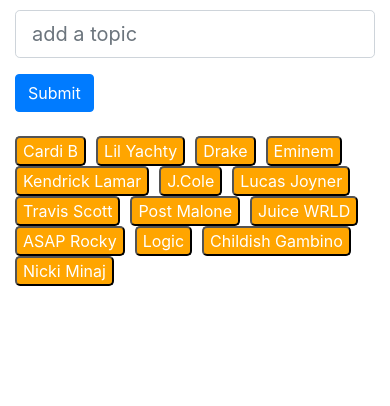
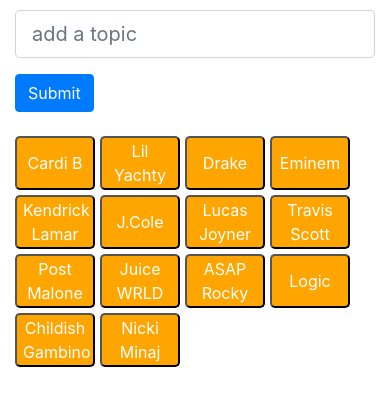
Before and after one commit to Baritonedad89/GifTastic, a plain HTML site: page index.html in a window 390 px wide. Shown: the part 70-476 px from the top of the page. Drawn offline with nearby package versions, Linux system fonts and the light colour scheme.

Commit message:
mad responsive

```diff
--- a/assets/css/style.css
+++ b/assets/css/style.css
@@ -2,17 +2,26 @@
   background: orange;
   color: white;
   border-radius: 5px;
-  width: auto;
+  width: 100%;
   margin-right: 10px;
   height: auto;
+}
+
+#buttonsDiv{
+  display:grid;
+  grid-gap: 5px;
+  max-width: 1140px;
+  grid-template-columns: repeat(auto-fill, 80px);
+  grid-template-rows: repeat(auto-fill, minmax(50px 75px));
+
 }
 
 
 #gif-section {
   display:grid;
   max-height: 100px;
-  grid-template-columns: 1fr 1fr 1fr 1fr;
-  grid-template-rows: 1fr 1fr 1fr;
+  grid-template-columns: repeat(auto-fit, minmax(150px, 250px));
+  grid-template-rows: repeat(3, 1fr);
   grid-gap: 25px;
 }
 
```
